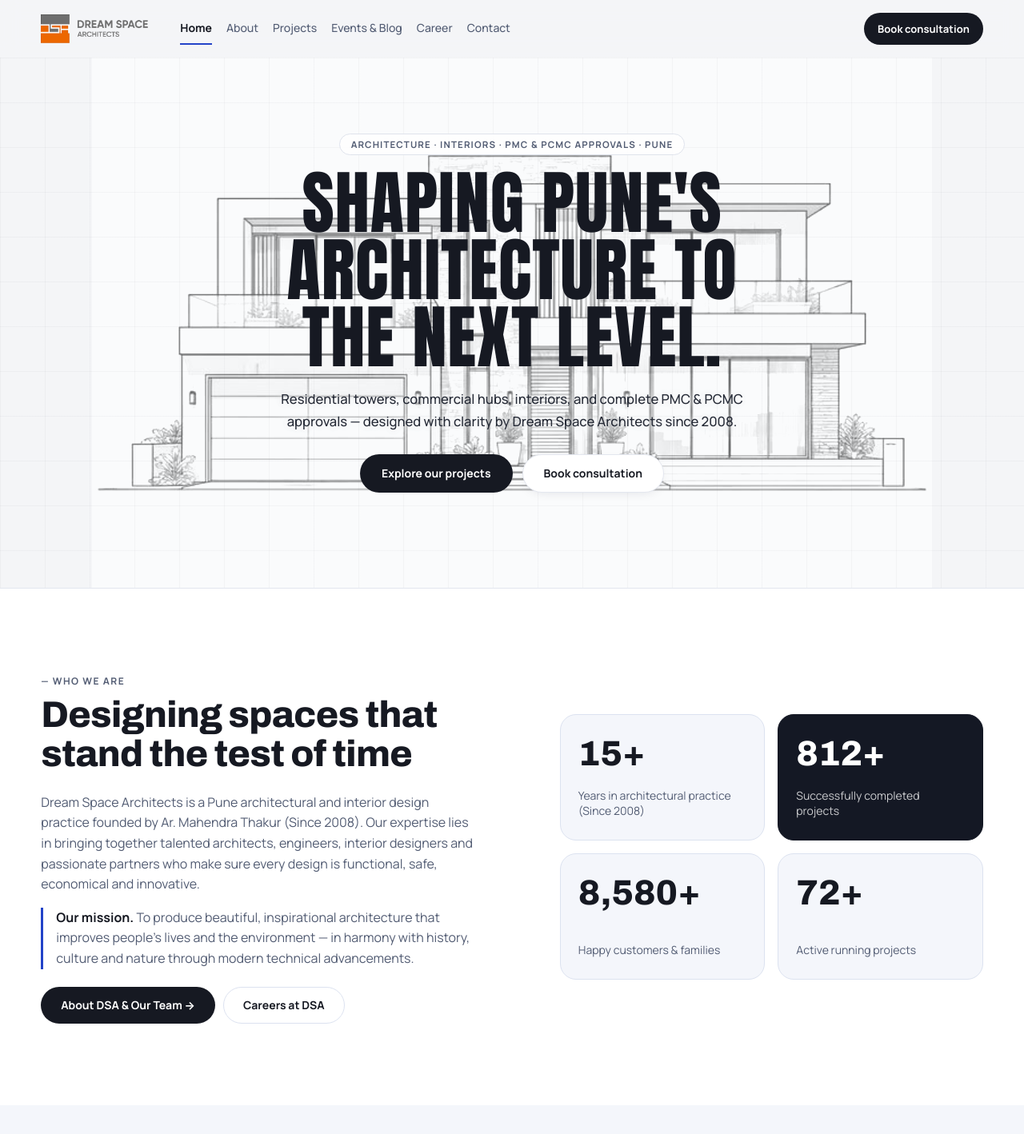
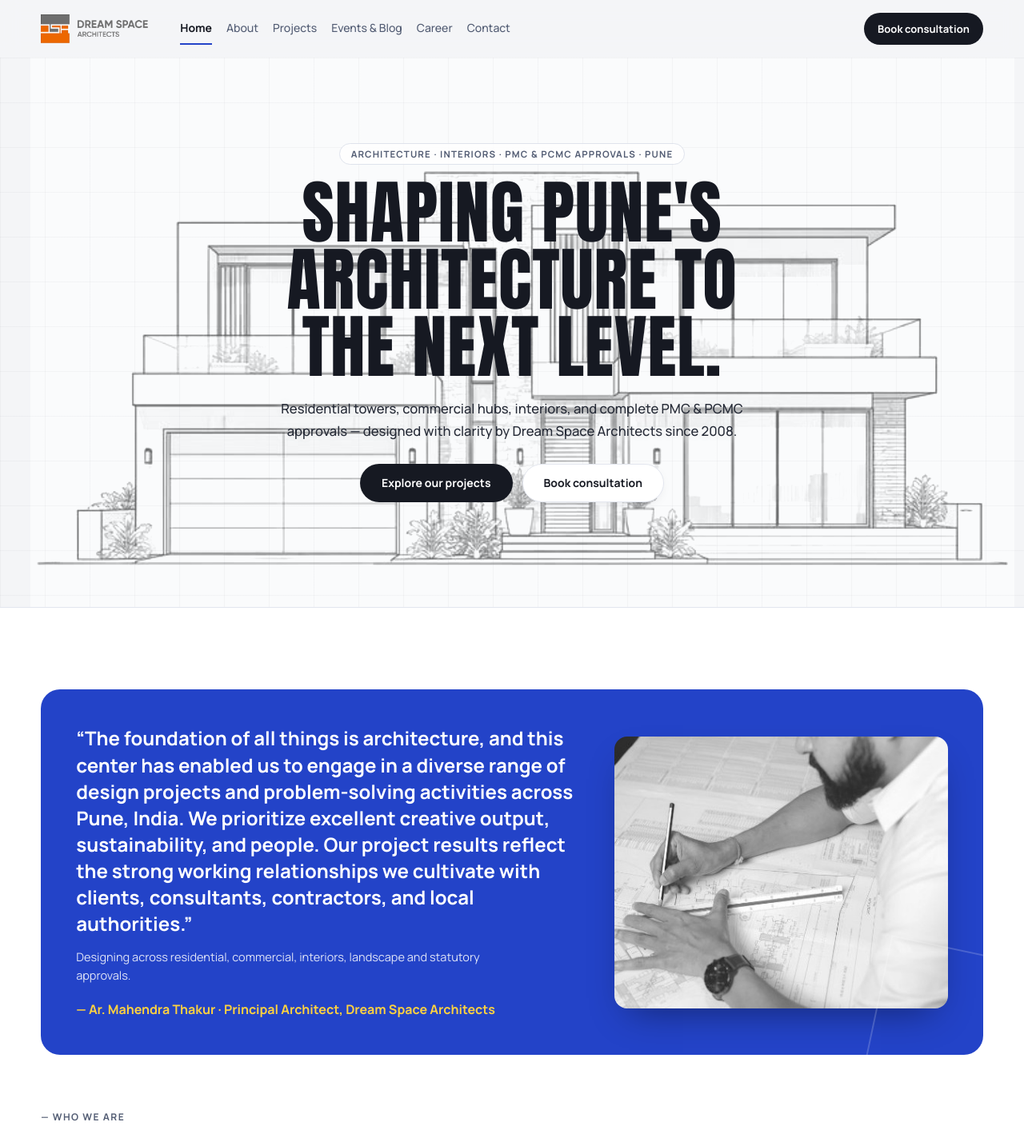
Before and after one commit to Jayraj-khule0504/DSArch, a React (Vite) app: page / in a window 1280 px wide. Shown: the top 1418 px of the page at 80% size. Built offline with nearby package versions, Linux system fonts and the light colour scheme.

Commit message:
Enlarge hero house background and add founder quote card below front page

```diff
--- a/src/components/HomeOverview.tsx
+++ b/src/components/HomeOverview.tsx
@@ -1,6 +1,6 @@
 import { useEffect, useRef, useState } from 'react'
 import { animate, useInView } from 'framer-motion'
-import { about, clients, process, services, stats } from '../data/content'
+import { about, clients, firm, process, services, stats } from '../data/content'
 import type { PageId } from './Header'
 
 function Counter({ value, suffix }: { value: number; suffix: string }) {
@@ -43,8 +43,24 @@ export default function HomeOverview({
 }) {
   return (
     <>
-      {/* 1. Simple About & Numbers */}
-      <section className="band about" aria-label="Studio overview">
+      {/* 1. Founder Quote & Studio Overview right under Front Page */}
+      <section className="band about" aria-label="Founder quote and studio overview">
+        <div className="wrap" style={{ marginBottom: 'clamp(40px, 5vw, 64px)' }}>
+          <figure className="quote quote--split">
+            <div className="quote__body">
+              <blockquote>“{about.quote}”</blockquote>
+              <p>{about.quoteNote}</p>
+              <figcaption>— {firm.founder} · Principal Architect, {firm.name}</figcaption>
+            </div>
+            <img
+              src="/founder-mahendra.jpg"
+              alt={`${firm.founder}, founder of ${firm.name}, drafting architectural plans`}
+              className="quote__photo"
+              loading="lazy"
+            />
+          </figure>
+        </div>
+
         <div className="wrap about__split">
           <div className="about__copy">
             <span className="eyebrow">— Who We Are</span>
--- a/src/index.css
+++ b/src/index.css
@@ -152,7 +152,7 @@ a { color: inherit; }
   position: relative;
   overflow: hidden;
   background: var(--bg-hero);
-  min-height: max(600px, 92svh);
+  min-height: max(660px, 95svh);
   padding: clamp(110px, 14vh, 150px) max(4vw, 18px) clamp(64px, 8vh, 96px);
   display: grid;
   place-items: center;
@@ -166,12 +166,12 @@ a { color: inherit; }
   display: grid;
   place-items: center;
   overflow: hidden;
-  padding: 0 2vw;
+  padding: 0 1vw;
 }
 .hero-clean__bg-img {
-  width: min(1180px, 96vw);
+  width: min(1440px, 100vw);
   height: 100%;
-  max-height: 700px;
+  max-height: 820px;
   object-fit: contain;
   object-position: center center;
   mix-blend-mode: multiply;
```
